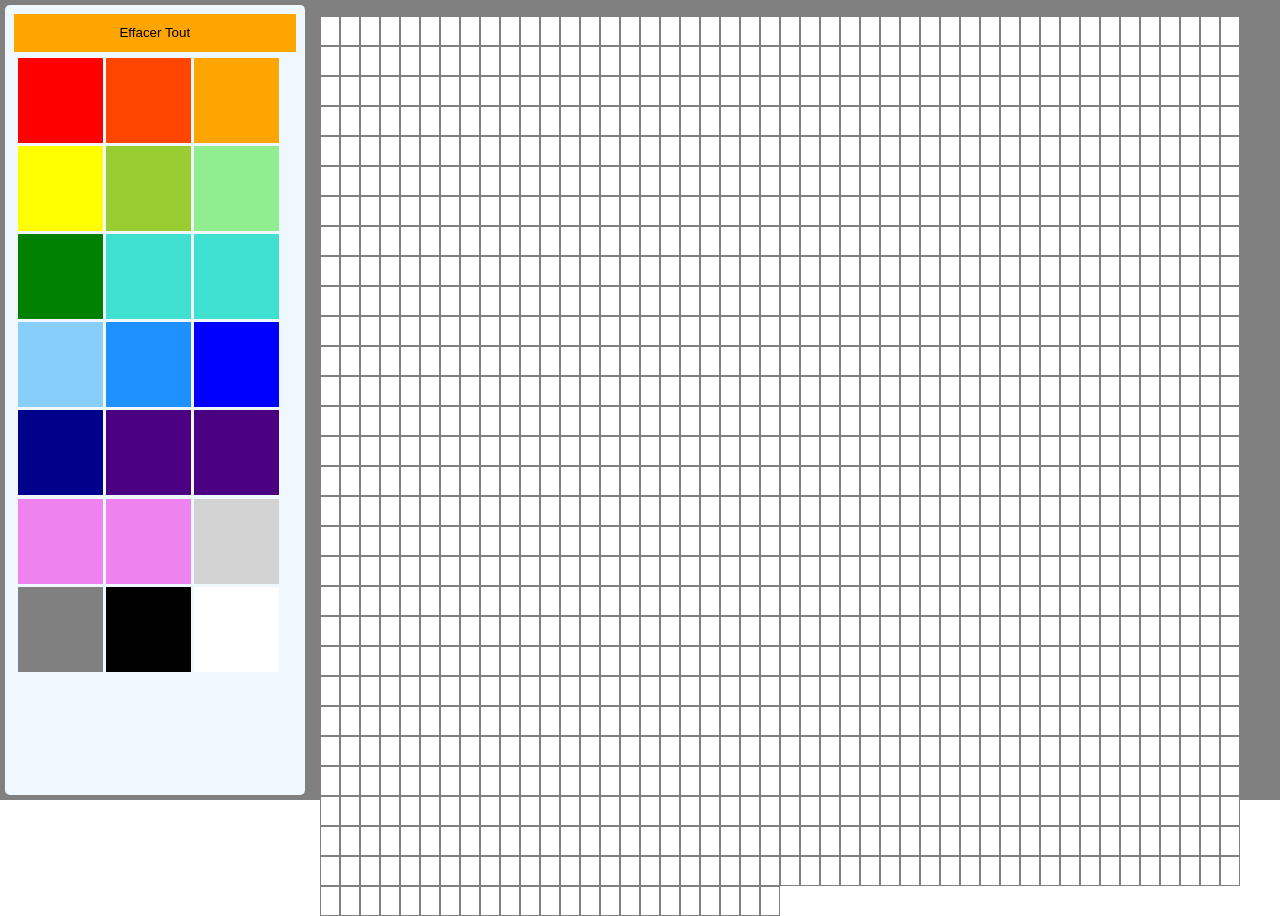
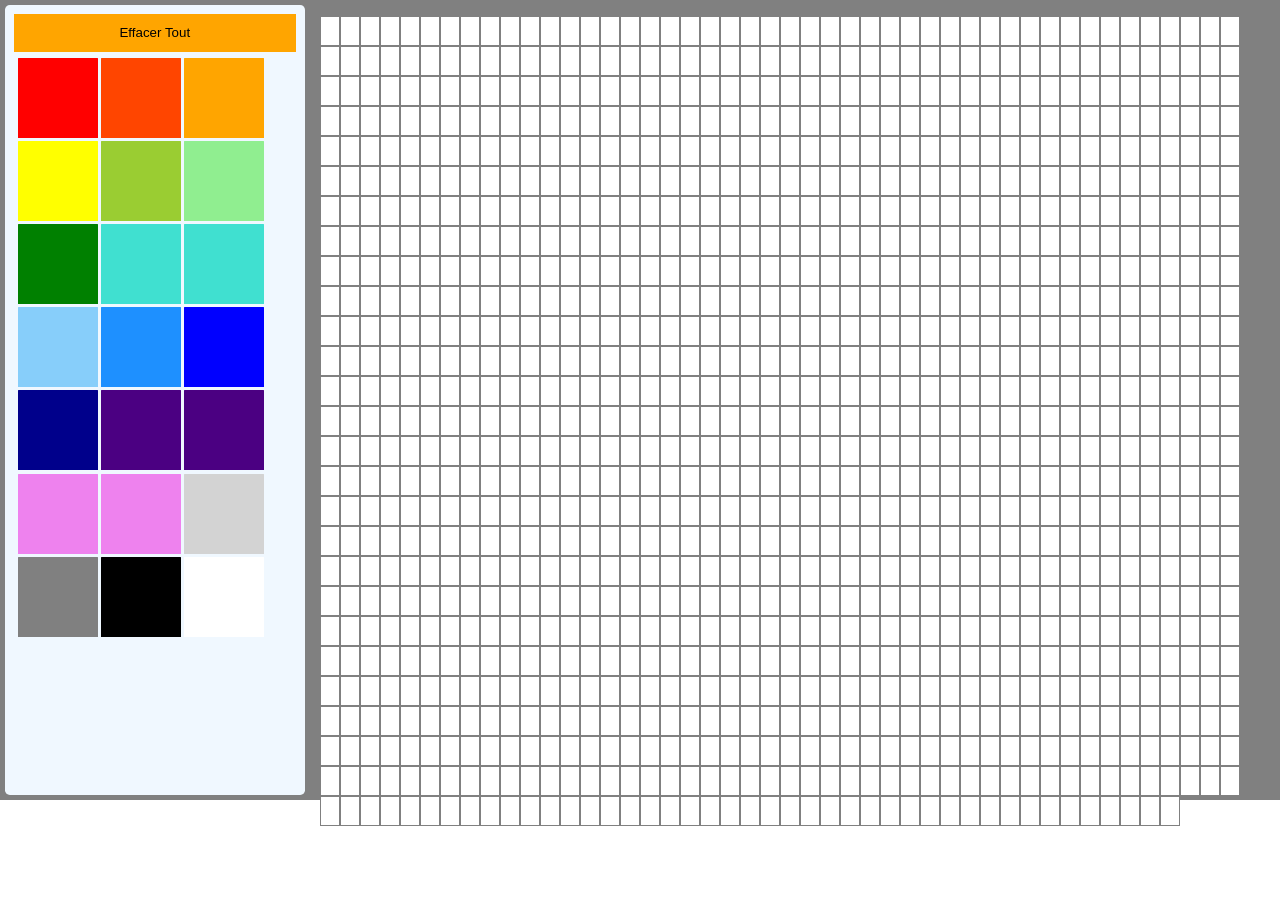
Before and after one commit to mrbokaagny/DI_Bootcamp_Week3_Day4_MINI_PROJET-1, a plain HTML site: page index.html in a window 1280 px wide. Both pictures are taken after a click on the button "Effacer Tout". After the commit the page ends 826 px from the top, so only its background shows below. Drawn offline with Linux system fonts and the light colour scheme.

Commit message:
projet complet

```diff
--- a/css/style.css
+++ b/css/style.css
@@ -37,11 +37,6 @@ button{
     gap: .2em;
 }
 
-.color_item{
-
-}
-
-
 .right_part{
     position: absolute;
     left: 320px;
--- a/js/script.js
+++ b/js/script.js
@@ -5,8 +5,14 @@ let tabColors = [
     "#808080", "#000000", "#ffffff"
 ];
 
-let casechecked = 1357
+let casechecked = 1239
 let currentColor = 'white'
+
+let sourisEnfonce = false;
+
+document.body.onmousedown = function() { sourisEnfonce = true ; }
+document.body.onmouseup = function() { sourisEnfonce = false ; }
+
 
 // recuperation du button
 let boutton = document.getElementsByTagName('button')[0]
@@ -17,7 +23,7 @@ let cardOfCheckedItem = document.getElementsByClassName('right_part')[0]
 for (const key in tabColors) {
    let colorItem = document.createElement('div')
    colorItem.classList.add('color_item')
-   colorItem.setAttribute('style' , `background-color:${tabColors[key]} ; width : 85px ; height:85px ; border-radius:.5px`)
+   colorItem.setAttribute('style' , `background-color:${tabColors[key]} ; width : 80px ; height:80px ; border-radius:.5px`)
    cardOfColorsItem.appendChild(colorItem)
 }
 
@@ -44,10 +50,23 @@ allCaseChecked.forEach((el)=>{
     el.addEventListener('click' , function(event){
         event.target.style.backgroundColor = currentColor
     })
+
+
+
+
+    el.addEventListener("mousedown", function(event){
+        event.target.style.backgroundColor = currentColor;
+    });
+
+    // au survol de la souris
+    el.addEventListener("mouseover", function(event){
+        if (sourisEnfonce && currentColor != null) event.target.style.backgroundColor = currentColor;
+    });
 })
 
 boutton.onclick = () => {
     allCaseChecked.forEach((el)=>{
         el.style.backgroundColor = 'white'
     })
+    currentColor = 'white'
 }
```
